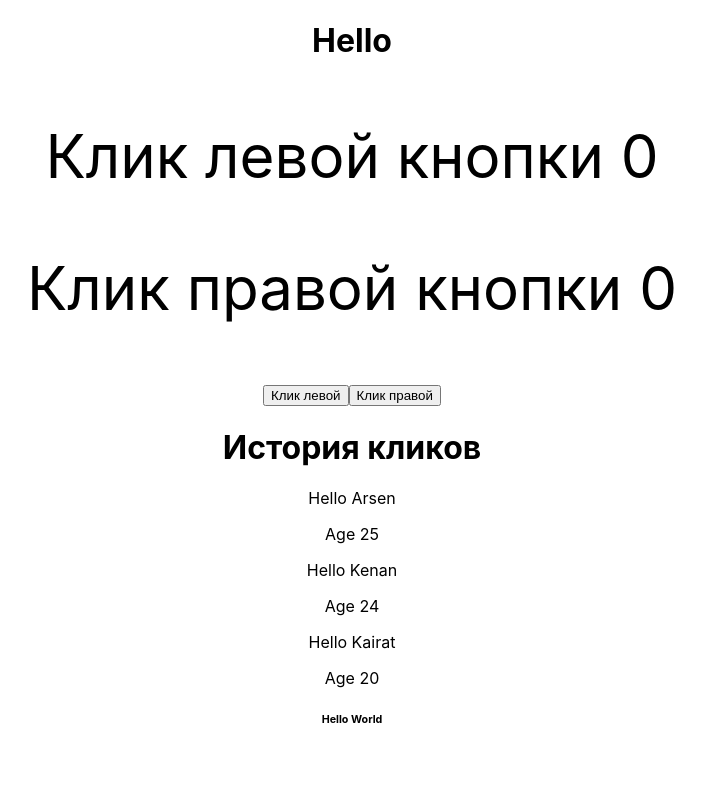
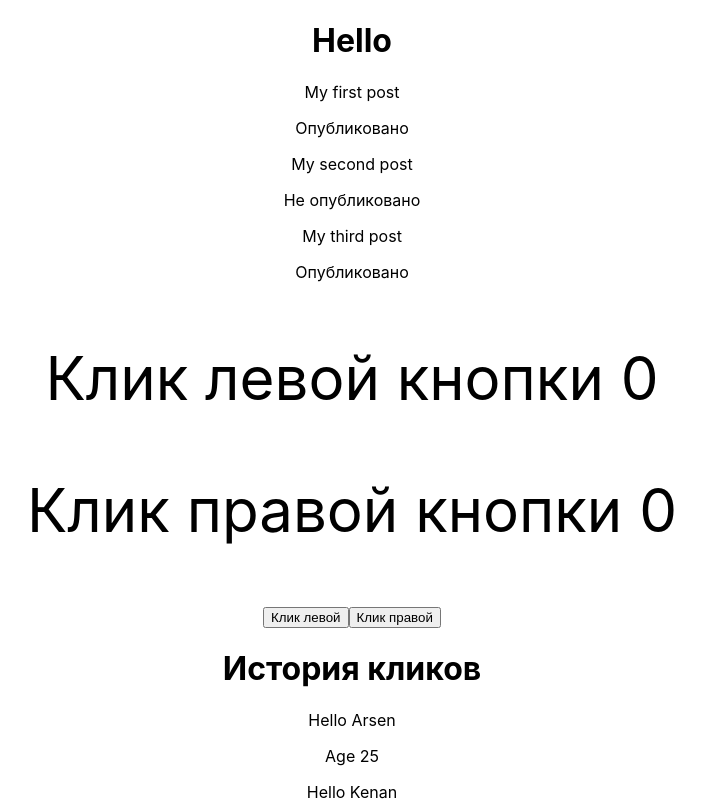
Before and after one commit to ArsenLen/React-Blog-BT-18, a React (Create React App) app: page / in a window 1280 px wide. Shown: the top 801 px of the page, without its empty margins (288-993 px from the left). Built offline with nearby package versions, Linux system fonts and the light colour scheme.

Commit message:
render list

```diff
--- a/src/App.js
+++ b/src/App.js
@@ -2,12 +2,39 @@ import { useState } from 'react';
 import './App.css';
 import Footer from './components/Footer/Footer';
 import Header from './components/Header/Header';
-import Hello from './components/Hello/Hello'
+import Hello from './components/Hello/Hello';
+import Posts from './components/Posts/Posts';
 
 function App() {
   const [counterLeft, setCounterLeft] = useState(0) // [state, setFn]
   const [counterRight, setCounterRight] = useState(0)
   const [counterHistory, setCounterHistory] = useState('')
+
+  // if(true) {
+  //   const [number, setNumber] = useState(0)
+  // }
+
+  // for (let index = 0; index < array.length; index++) {
+  //   const [number, setNumber] = useState(0)
+  // }
+
+  const posts = [
+    {
+      id: 1,
+      title: "My first post",
+      published: true
+    },
+    {
+      id: 2,
+      title: "My second post",
+      published: false
+    },
+    {
+      id: 3,
+      title: "My third post",
+      published: true
+    }
+  ]
 
   const handleLeft = () => {
     setCounterHistory(counterHistory + ' L')
@@ -19,11 +46,10 @@ function App() {
     setCounterRight(counterRight + 1)
   }
 
-
-
   return (
     <div className="App">
       <Header />
+        <Posts posts={posts} />
         <p style={{fontSize: '60px'}}>Клик левой кнопки {counterLeft} </p>
         <p style={{fontSize: '60px'}}>Клик правой кнопки {counterRight} </p>
         <button onClick={handleLeft}>Клик левой</button>
--- /dev/null
+++ b/src/components/Posts/Posts.jsx
@@ -0,0 +1,57 @@
+import React from 'react';
+
+const Posts = (props) => {
+    const { posts } = props // [{}, {}, {}]
+    return (
+        <div>
+            {/* <div>
+                <p>{props.posts[0].title}</p>
+                <p> { props.posts[0].published ? 'Опубликовано' : 'Не опубликовано' } </p>
+            </div>
+            <p>{props.posts[1].title}</p>
+            <p>{props.posts[2].title}</p> */}
+            {posts.map(post => {
+                return (
+                <div key={post.id}>
+                    <p>{post.title}</p>
+                    <p>{post.published ? 'Опубликовано' : 'Не опубликовано'}</p>
+                </div>
+                )
+            } ) }
+        </div>
+    );
+};
+
+export default Posts;
+
+/*
+    props = {
+        posts: [
+            {
+                title: "My first title"
+            },
+             {},
+            {}]
+    }
+    posts = ['', '', '']
+    props.posts[0].title
+
+    const obj = {
+        name: "Arsen",
+        age: 25
+    }
+    obj.name, obj.age
+    const {name, age} = obj
+    name, age
+
+
+    props.posts[0].published ? 'Опубликовано' : 'Не опубликовано'
+
+    if(props.posts[0].published) {
+        'Опубликовано'
+    } else {
+        'Не опубликовано'
+    }
+    const listItems = people.map(person => <li> {person} </li>)
+    [<li>"Name Surname"<li>, <li>"Name Surname"</li>]
+*/
```
